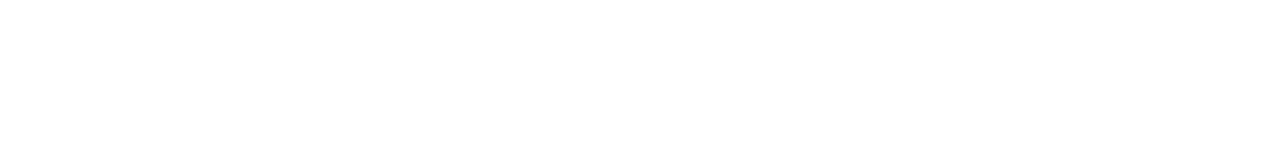
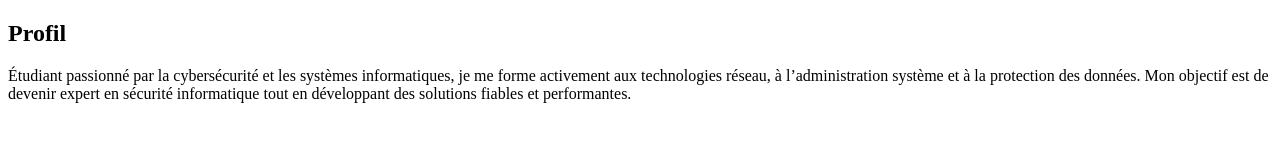
Before and after one commit to mdagnisse-cyber/mon-cv, a plain HTML site: page index.html in a window 1280 px wide. Drawn offline with Linux system fonts and the light colour scheme.

Commit message:
mise en place de la section description

```diff
--- a/index.html
+++ b/index.html
@@ -7,6 +7,14 @@
     <link rel="stylesheet" href="style.css">
 </head>
 <body>
+    <!-- ====== Courte description ====== -->
+    <section id="description">
+        <h2>Profil</h2>
+        <p>
+            Étudiant passionné par la cybersécurité et les systèmes informatiques, je me forme activement aux technologies réseau, à l’administration système et à la protection des données.
+            Mon objectif est de devenir expert en sécurité informatique tout en développant des solutions fiables et performantes.
+        </p>
+    </section>
 
 </body>
 </html>
```
